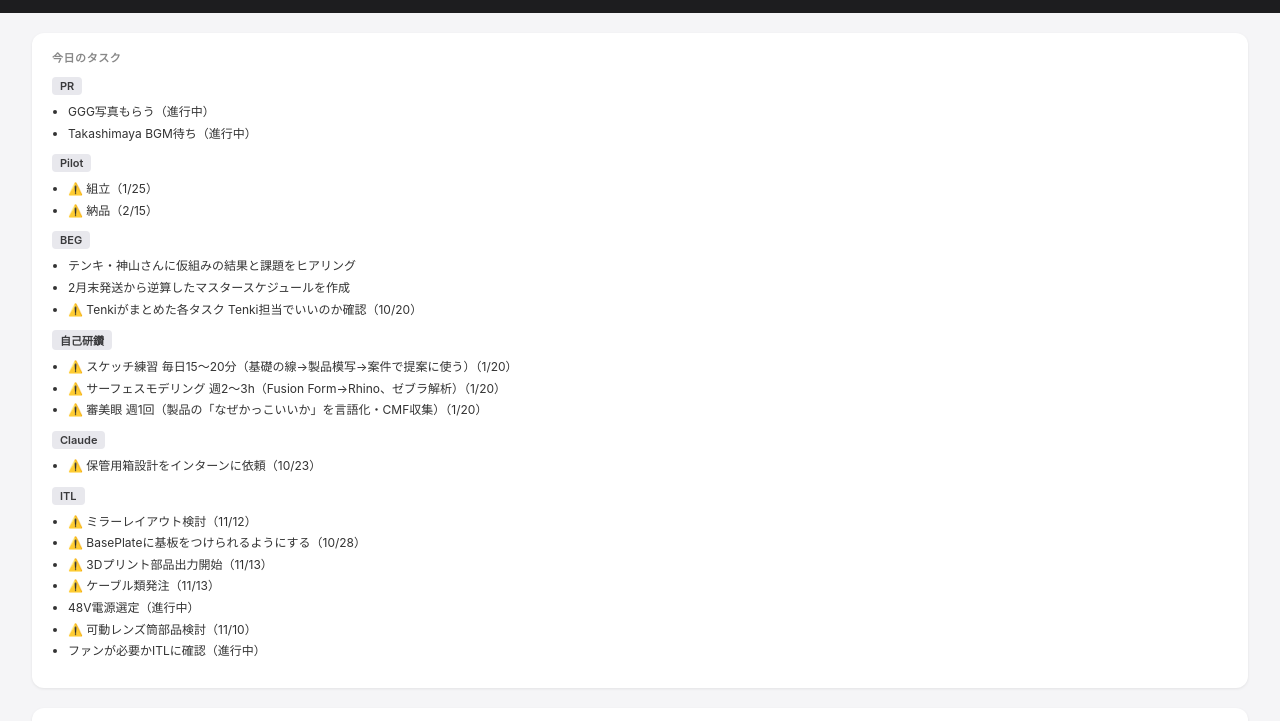
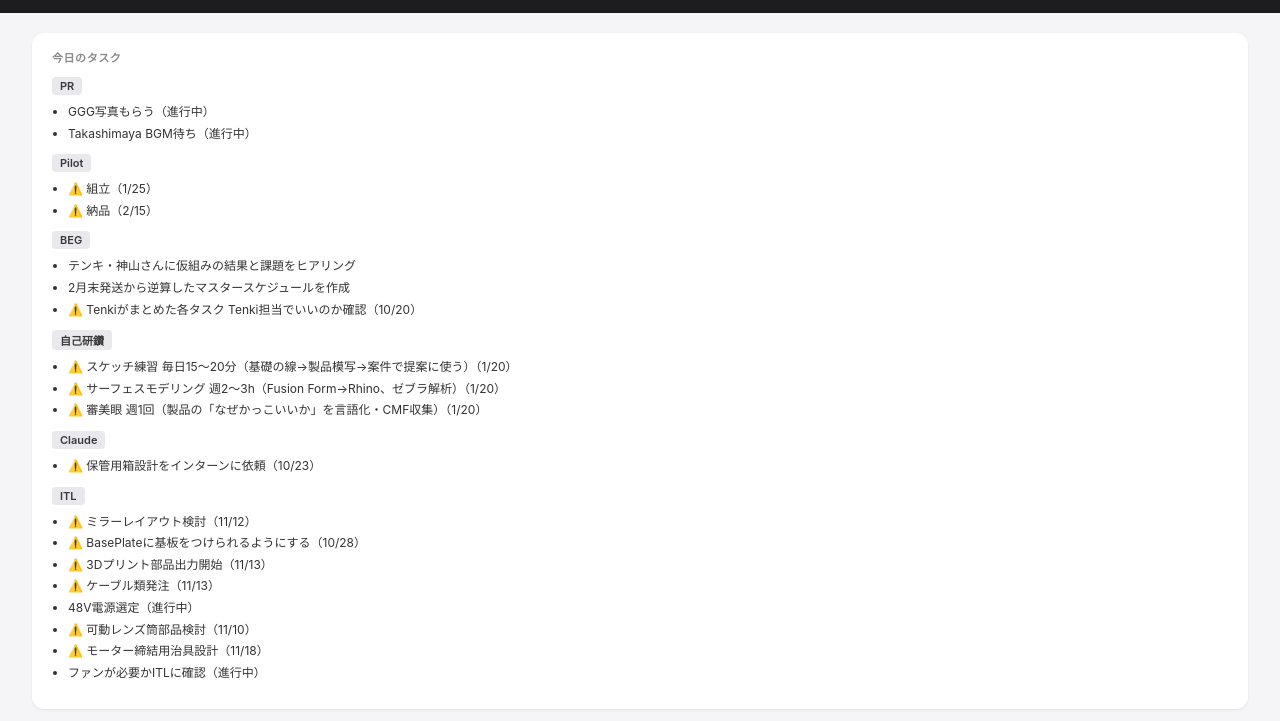
Before and after one commit to lukak28/tasks, a plain HTML site: page index.html in a window 1280 px wide. Shown: the part 63-784 px from the top of the page. Drawn offline with Linux system fonts and the light colour scheme.

Commit message:
update 2026-11-18

```diff
--- a/index.html
+++ b/index.html
@@ -84,7 +84,7 @@
 
 <div class="today-wrap">
   <div class="section-title">今日のタスク</div>
-  <div class="ts-group"><span class="tag">PR</span><ul><li>GGG写真もらう（進行中）</li><li>Takashimaya BGM待ち（進行中）</li></ul></div><div class="ts-group"><span class="tag">Pilot</span><ul><li>⚠️ 組立（1/25）</li><li>⚠️ 納品（2/15）</li></ul></div><div class="ts-group"><span class="tag">BEG</span><ul><li>テンキ・神山さんに仮組みの結果と課題をヒアリング</li><li>2月末発送から逆算したマスタースケジュールを作成</li><li>⚠️ Tenkiがまとめた各タスク Tenki担当でいいのか確認（10/20）</li></ul></div><div class="ts-group"><span class="tag">自己研鑽</span><ul><li>⚠️ スケッチ練習 毎日15〜20分（基礎の線→製品模写→案件で提案に使う）（1/20）</li><li>⚠️ サーフェスモデリング 週2〜3h（Fusion Form→Rhino、ゼブラ解析）（1/20）</li><li>⚠️ 審美眼 週1回（製品の「なぜかっこいいか」を言語化・CMF収集）（1/20）</li></ul></div><div class="ts-group"><span class="tag">Claude</span><ul><li>⚠️ 保管用箱設計をインターンに依頼（10/23）</li></ul></div><div class="ts-group"><span class="tag">ITL</span><ul><li>⚠️ ミラーレイアウト検討（11/12）</li><li>⚠️ BasePlateに基板をつけられるようにする（10/28）</li><li>⚠️ 3Dプリント部品出力開始（11/13）</li><li>⚠️ ケーブル類発注（11/13）</li><li>48V電源選定（進行中）</li><li>⚠️ 可動レンズ筒部品検討（11/10）</li><li>ファンが必要かITLに確認（進行中）</li></ul></div>
+  <div class="ts-group"><span class="tag">PR</span><ul><li>GGG写真もらう（進行中）</li><li>Takashimaya BGM待ち（進行中）</li></ul></div><div class="ts-group"><span class="tag">Pilot</span><ul><li>⚠️ 組立（1/25）</li><li>⚠️ 納品（2/15）</li></ul></div><div class="ts-group"><span class="tag">BEG</span><ul><li>テンキ・神山さんに仮組みの結果と課題をヒアリング</li><li>2月末発送から逆算したマスタースケジュールを作成</li><li>⚠️ Tenkiがまとめた各タスク Tenki担当でいいのか確認（10/20）</li></ul></div><div class="ts-group"><span class="tag">自己研鑽</span><ul><li>⚠️ スケッチ練習 毎日15〜20分（基礎の線→製品模写→案件で提案に使う）（1/20）</li><li>⚠️ サーフェスモデリング 週2〜3h（Fusion Form→Rhino、ゼブラ解析）（1/20）</li><li>⚠️ 審美眼 週1回（製品の「なぜかっこいいか」を言語化・CMF収集）（1/20）</li></ul></div><div class="ts-group"><span class="tag">Claude</span><ul><li>⚠️ 保管用箱設計をインターンに依頼（10/23）</li></ul></div><div class="ts-group"><span class="tag">ITL</span><ul><li>⚠️ ミラーレイアウト検討（11/12）</li><li>⚠️ BasePlateに基板をつけられるようにする（10/28）</li><li>⚠️ 3Dプリント部品出力開始（11/13）</li><li>⚠️ ケーブル類発注（11/13）</li><li>48V電源選定（進行中）</li><li>⚠️ 可動レンズ筒部品検討（11/10）</li><li>⚠️ モーター締結用治具設計（11/18）</li><li>ファンが必要かITLに確認（進行中）</li></ul></div>
 </div>
 
 <div class="tech-trends-wrap">
```
